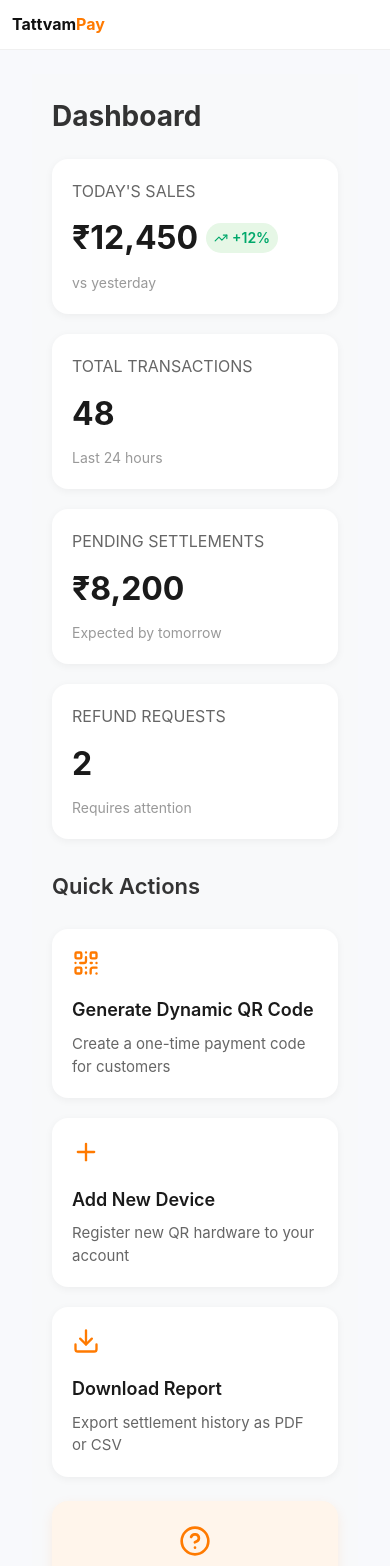
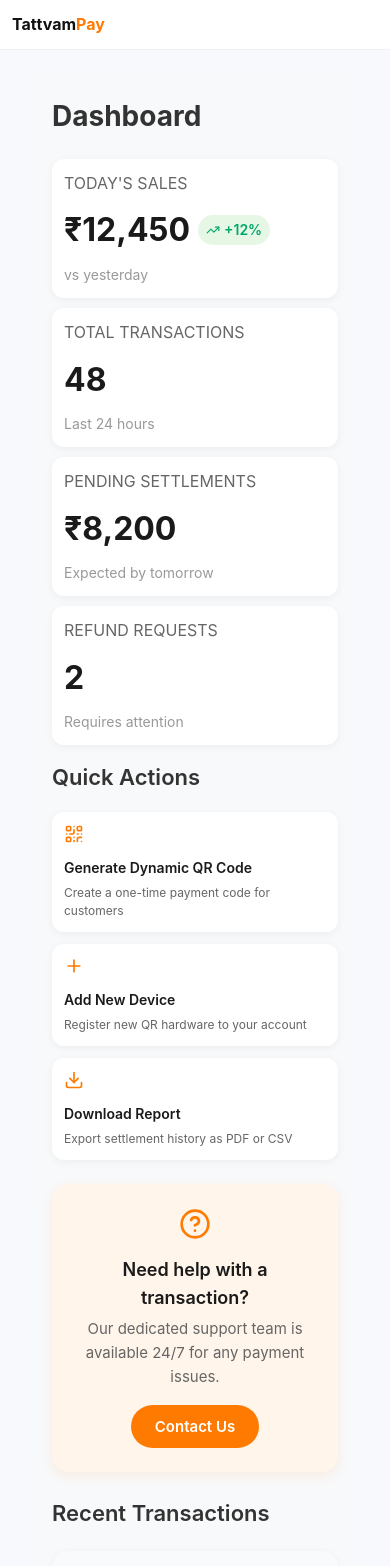
Before and after one commit to Anhu22/TattvaPay, a React (Create React App) app: page /dashboard in a window 390 px wide. Shown: the top 1566 px of the page. Built offline with nearby package versions, Linux system fonts and the light colour scheme.

Commit message:
Mobile Responsiveness update

```diff
--- a/src/components/DashboardLayout.jsx
+++ b/src/components/DashboardLayout.jsx
@@ -18,6 +18,14 @@ const LayoutContainer = styled.div`
   @media (max-width: 768px) {
     flex-direction: column;
   }
+
+  @media (max-height: 600px) and (orientation: portrait) {
+    flex-direction: column;
+  }
+
+  @media (max-height: 500px) and (orientation: portrait) {
+    flex-direction: column;
+  }
 `;
 
 
@@ -32,6 +40,16 @@ const TopNavigation = styled.div`
   }
 
   @media (max-width: 480px) {
+    gap: 2px;
+  }
+
+  @media (max-height: 600px) and (orientation: portrait) {
+    flex-wrap: wrap;
+    gap: 3px;
+  }
+
+  @media (max-height: 500px) and (orientation: portrait) {
+    flex-wrap: wrap;
     gap: 2px;
   }
 `;
@@ -107,6 +125,14 @@ const MainContent = styled.div`
   @media (max-width: 480px) {
     padding-top: 50px;
   }
+
+  @media (max-height: 600px) and (orientation: portrait) {
+    padding-top: 55px;
+  }
+
+  @media (max-height: 500px) and (orientation: portrait) {
+    padding-top: 45px;
+  }
 `;
 
 const TopBar = styled.div`
@@ -131,6 +157,16 @@ const TopBar = styled.div`
   @media (max-width: 480px) {
     height: 50px;
     padding: 0 12px;
+  }
+
+  @media (max-height: 600px) and (orientation: portrait) {
+    height: 55px;
+    padding: 0 14px;
+  }
+
+  @media (max-height: 500px) and (orientation: portrait) {
+    height: 45px;
+    padding: 0 10px;
   }
 `;
 
--- a/src/pages/Dashboard.jsx
+++ b/src/pages/Dashboard.jsx
@@ -68,8 +68,33 @@ const StatsGrid = styled.div`
     grid-template-columns: repeat(2, 1fr);
   }
 
+  @media (max-width: 768px) {
+    grid-template-columns: repeat(2, 1fr);
+    gap: 15px;
+    margin-bottom: 20px;
+  }
+
+  @media (max-width: 600px) {
+    grid-template-columns: 1fr;
+    gap: 12px;
+  }
+
   @media (max-width: 480px) {
     grid-template-columns: 1fr;
+    gap: 10px;
+    margin-bottom: 15px;
+  }
+
+  @media (max-height: 600px) and (orientation: portrait) {
+    grid-template-columns: repeat(2, 1fr);
+    gap: 12px;
+    margin-bottom: 15px;
+  }
+
+  @media (max-height: 500px) and (orientation: portrait) {
+    grid-template-columns: 1fr;
+    gap: 10px;
+    margin-bottom: 10px;
   }
 `;
 
@@ -84,6 +109,24 @@ const StatCard = styled.div`
   &:hover {
     transform: translateY(-2px);
     box-shadow: 0 8px 16px rgba(0,0,0,0.1);
+  }
+
+  @media (max-width: 768px) {
+    padding: 16px;
+  }
+
+  @media (max-width: 480px) {
+    padding: 12px;
+    border-radius: 12px;
+  }
+
+  @media (max-height: 600px) and (orientation: portrait) {
+    padding: 14px;
+  }
+
+  @media (max-height: 500px) and (orientation: portrait) {
+    padding: 10px;
+    border-radius: 10px;
   }
 `;
 
@@ -175,6 +218,26 @@ const QuickActionsGrid = styled.div`
 
   @media (max-width: 768px) {
     grid-template-columns: 1fr;
+    gap: 15px;
+    margin: 20px 0;
+  }
+
+  @media (max-width: 480px) {
+    grid-template-columns: 1fr;
+    gap: 12px;
+    margin: 16px 0;
+  }
+
+  @media (max-height: 600px) and (orientation: portrait) {
+    grid-template-columns: repeat(2, 1fr);
+    gap: 12px;
+    margin: 15px 0;
+  }
+
+  @media (max-height: 500px) and (orientation: portrait) {
+    grid-template-columns: 1fr;
+    gap: 10px;
+    margin: 12px 0;
   }
 `;
 
@@ -197,11 +260,47 @@ const QuickActionCard = styled.div`
     box-shadow: 0 4px 12px rgba(0,0,0,0.08);
   }
 
+  @media (max-width: 768px) {
+    padding: 16px;
+  }
+
+  @media (max-width: 480px) {
+    padding: 12px;
+    border-radius: 12px;
+  }
+
+  @media (max-height: 600px) and (orientation: portrait) {
+    padding: 14px;
+  }
+
+  @media (max-height: 500px) and (orientation: portrait) {
+    padding: 10px;
+    border-radius: 10px;
+  }
+
   svg {
     width: 28px;
     height: 28px;
     color: #ff7a00;
     margin-bottom: 12px;
+
+    @media (max-width: 768px) {
+      width: 24px;
+      height: 24px;
+      margin-bottom: 8px;
+    }
+
+    @media (max-width: 480px) {
+      width: 20px;
+      height: 20px;
+      margin-bottom: 6px;
+    }
+
+    @media (max-height: 600px) and (orientation: portrait) {
+      width: 22px;
+      height: 22px;
+      margin-bottom: 8px;
+    }
   }
 
   h4 {
@@ -209,6 +308,21 @@ const QuickActionCard = styled.div`
     font-weight: 600;
     color: #1a1a1a;
     margin-bottom: 8px;
+
+    @media (max-width: 768px) {
+      font-size: 16px;
+      margin-bottom: 6px;
+    }
+
+    @media (max-width: 480px) {
+      font-size: 14px;
+      margin-bottom: 4px;
+    }
+
+    @media (max-height: 600px) and (orientation: portrait) {
+      font-size: 15px;
+      margin-bottom: 5px;
+    }
   }
 
   p {
@@ -216,6 +330,18 @@ const QuickActionCard = styled.div`
     font-size: 15px;
     line-height: 1.5;
     margin: 0;
+
+    @media (max-width: 768px) {
+      font-size: 13px;
+    }
+
+    @media (max-width: 480px) {
+      font-size: 12px;
+    }
+
+    @media (max-height: 600px) and (orientation: portrait) {
+      font-size: 13px;
+    }
   }
 `;
 
--- a/src/pages/Devices.jsx
+++ b/src/pages/Devices.jsx
@@ -611,6 +611,20 @@ margin-bottom:30px;
   gap: 15px;
 }
 
+@media (max-height: 600px) and (orientation: portrait) {
+  flex-direction: column;
+  gap: 15px;
+  align-items: flex-start;
+  margin-bottom: 20px;
+}
+
+@media (max-height: 500px) and (orientation: portrait) {
+  flex-direction: column;
+  gap: 10px;
+  align-items: flex-start;
+  margin-bottom: 15px;
+}
+
 `;
 
 
@@ -633,6 +647,14 @@ margin:0;
   font-size: 28px;
 }
 
+@media (max-height: 600px) and (orientation: portrait) {
+  font-size: 30px;
+}
+
+@media (max-height: 500px) and (orientation: portrait) {
+  font-size: 26px;
+}
+
 }
 
 
@@ -650,6 +672,14 @@ font-size: 18px;
 }
 
 @media (max-width: 480px) {
+  font-size: 14px;
+}
+
+@media (max-height: 600px) and (orientation: portrait) {
+  font-size: 15px;
+}
+
+@media (max-height: 500px) and (orientation: portrait) {
   font-size: 14px;
 }
 
@@ -805,6 +835,18 @@ margin-bottom:40px;
   margin-bottom: 20px;
 }
 
+@media (max-height: 600px) and (orientation: portrait) {
+  grid-template-columns: repeat(2, 1fr);
+  gap: 12px;
+  margin-bottom: 20px;
+}
+
+@media (max-height: 500px) and (orientation: portrait) {
+  grid-template-columns: 1fr;
+  gap: 10px;
+  margin-bottom: 15px;
+}
+
 `;
 
 
--- a/src/pages/Login.jsx
+++ b/src/pages/Login.jsx
@@ -67,6 +67,21 @@ const LoginCard = styled.div`
   @media (max-width: 360px) {
     padding: 25px 15px;
     margin: 0 5px;
+  }
+
+  @media (max-height: 700px) and (orientation: portrait) {
+    max-height: 95vh;
+    padding: 30px 25px;
+  }
+
+  @media (max-height: 600px) and (orientation: portrait) {
+    max-height: 98vh;
+    padding: 25px 20px;
+  }
+
+  @media (max-height: 500px) and (orientation: portrait) {
+    max-height: 100vh;
+    padding: 20px 15px;
   }
 `;
 
--- a/src/pages/Settings.jsx
+++ b/src/pages/Settings.jsx
@@ -146,6 +146,14 @@ const MainContent = styled.div`
 
   @media (max-width: 480px) {
     padding: 15px;
+  }
+
+  @media (max-height: 600px) and (orientation: portrait) {
+    padding: 25px;
+  }
+
+  @media (max-height: 500px) and (orientation: portrait) {
+    padding: 20px;
   }
 `;
 
```
